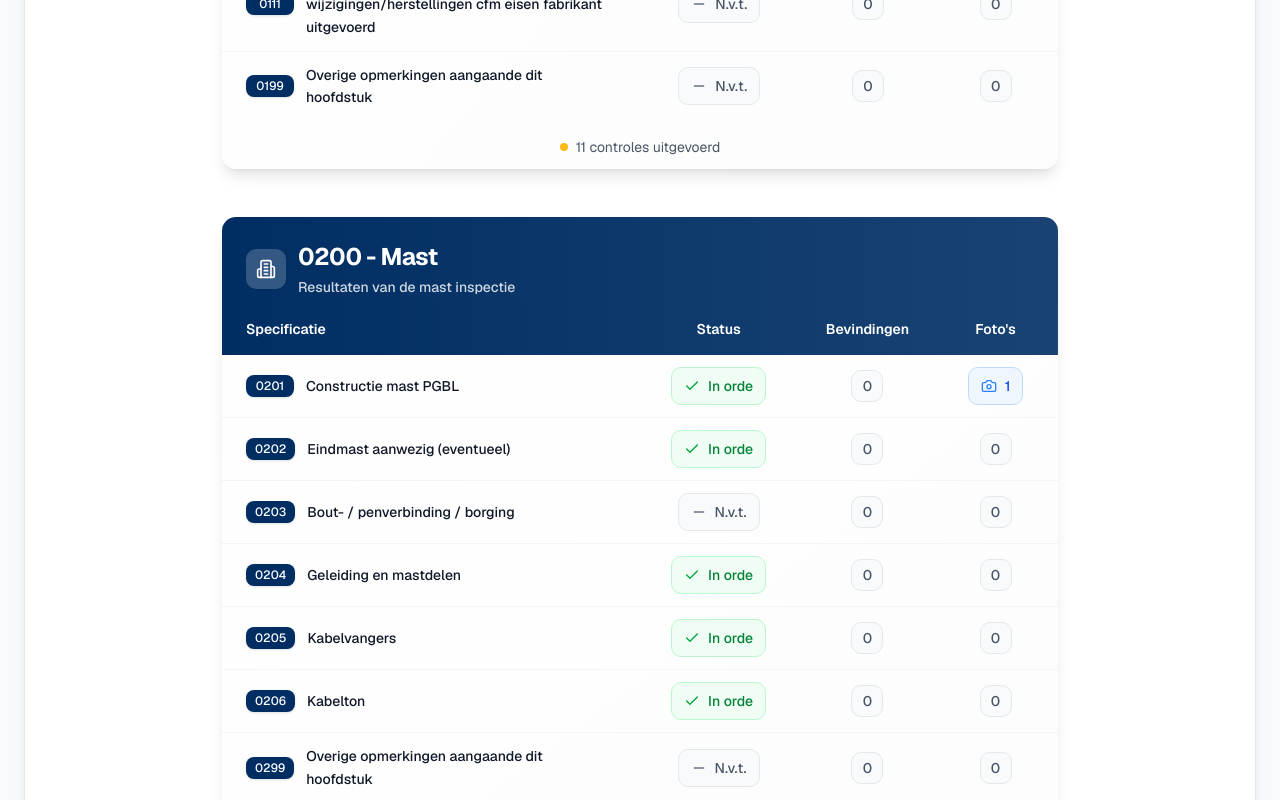
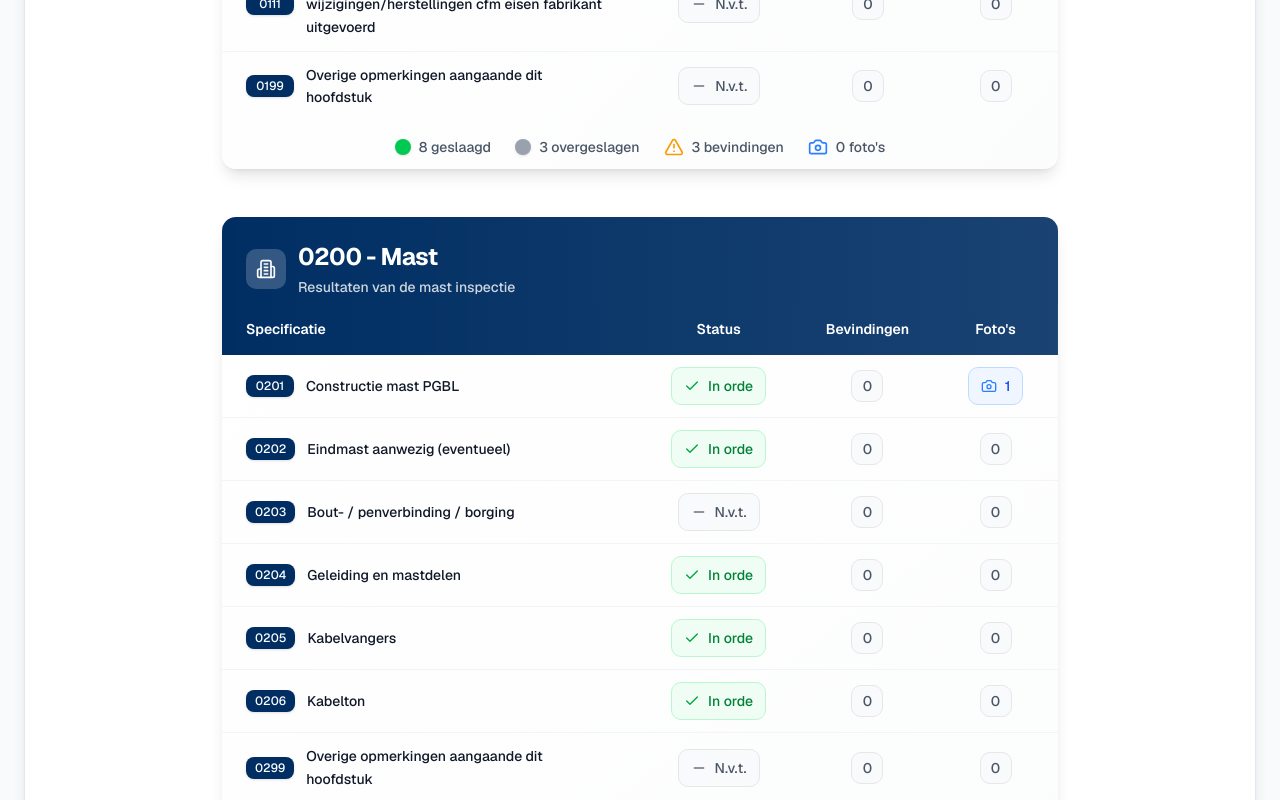
Before and after one commit to dannybunschoten/online-documenting, a Next.js app: page / in a window 1280 px wide. Shown: the part 4080-4880 px from the top of the page. Built offline with nearby package versions, Linux system fonts and the light colour scheme.

Commit message:
Add summary in the caption

```diff
--- a/src/app/components/ResultTable.tsx
+++ b/src/app/components/ResultTable.tsx
@@ -56,9 +56,35 @@ export default function ResultTable({
       <Table className="w-full">
         <TableCaption className="text-sm text-gray-600 mb-3">
           {showControleCount && (
-            <div className="flex items-center justify-center gap-2">
-              <div className="w-2 h-2 bg-aboma-yellow rounded-full"></div>
-              <span>{tableData.length} controles uitgevoerd</span>
+            <div className="flex flex-wrap items-center justify-center gap-6 px-4">
+              <div className="flex items-center gap-2">
+                <div className="w-4 h-4 bg-green-500 rounded-full shadow-sm"></div>
+                <span className="font-medium">
+                  {tableData.filter((item) => item.status === "In orde").length}{" "}
+                  geslaagd
+                </span>
+              </div>
+              <div className="flex items-center gap-2">
+                <div className="w-4 h-4 bg-gray-400 rounded-full shadow-sm"></div>
+                <span className="font-medium">
+                  {tableData.filter((item) => item.status === "N.v.t.").length}{" "}
+                  overgeslagen
+                </span>
+              </div>
+              <div className="flex items-center gap-2">
+                <AlertTriangle className="w-5 h-5 text-amber-500" />
+                <span className="font-medium">
+                  {tableData.reduce((sum, item) => sum + item.findings, 0)}{" "}
+                  bevindingen
+                </span>
+              </div>
+              <div className="flex items-center gap-2">
+                <Camera className="w-5 h-5 text-blue-500" />
+                <span className="font-medium">
+                  {tableData.reduce((sum, item) => sum + item.pictures, 0)}{" "}
+                  foto's
+                </span>
+              </div>
             </div>
           )}
         </TableCaption>
```
